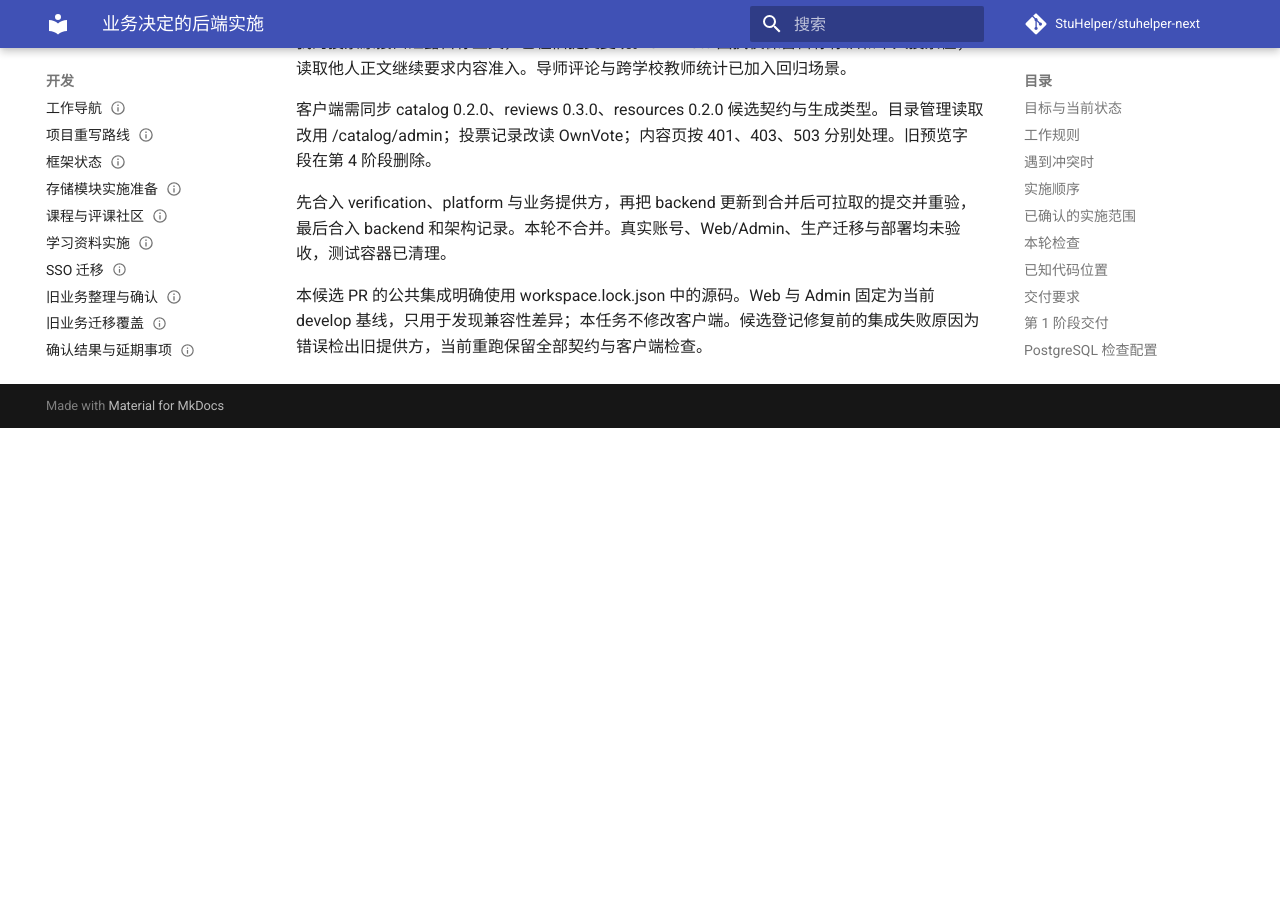
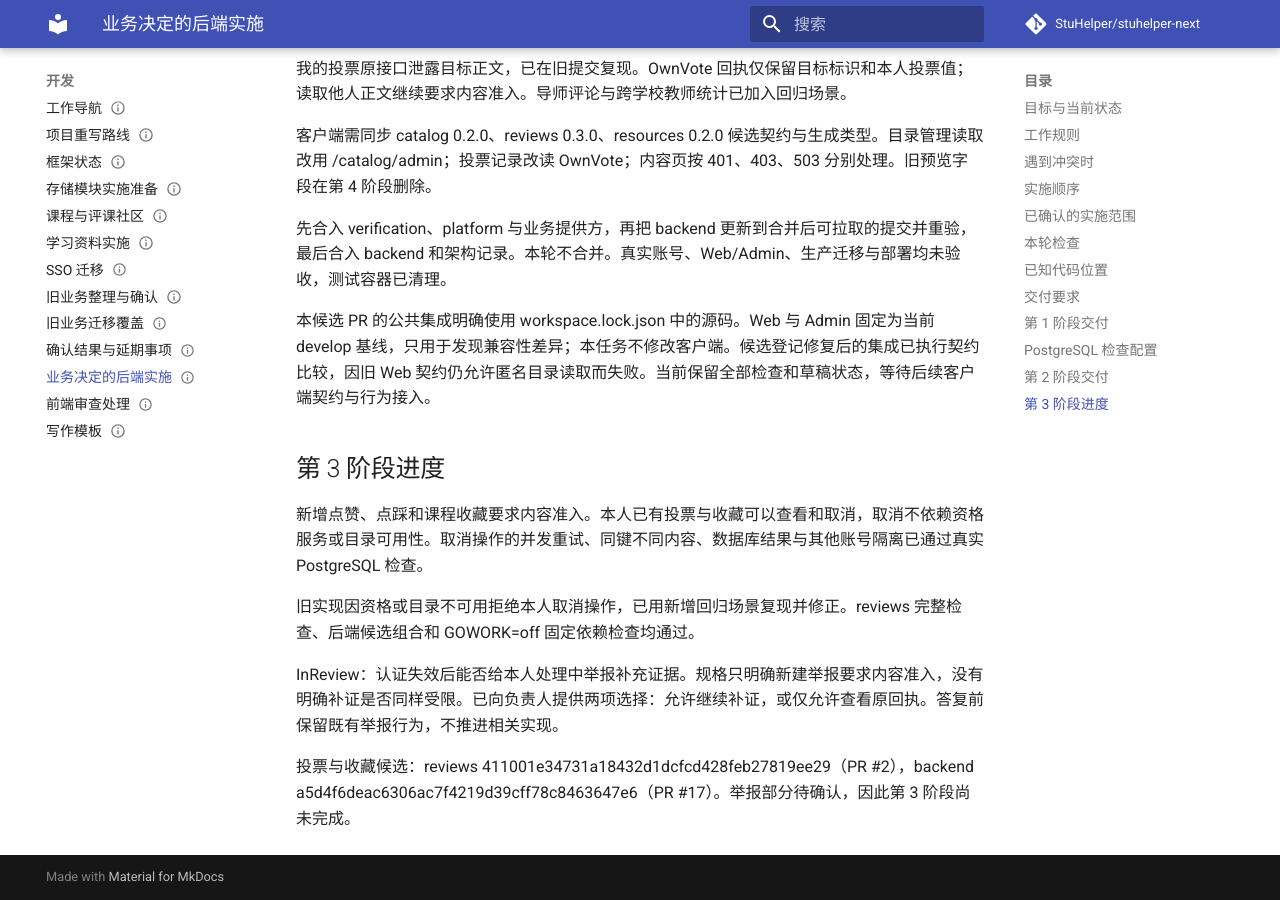
Before and after one commit to StuHelper/stuhelper-next, an MkDocs documentation site: the page built from docs/development/backend-decisions.md, in a window 1280 px wide and 900 px high, scrolled down 5038 px. Built offline with MkDocs 1.6.1 and Material for MkDocs 9.7.7, drawn with Linux system fonts in a browser that asks for light colours; comment, search, counter and statistics services are not loaded; before the commit the page ends 5466 px from its top, so only the background shows below that; some of the changed text lies outside the part shown.

Commit message:
docs(interactions): 记录已验证取消行为与待确认举报边界

```diff
--- a/docs/development/backend-decisions.md
+++ b/docs/development/backend-decisions.md
@@ -10,7 +10,7 @@
 
 本主题列出 2026-11-01 前端审查后需要后端完成的工作，由 Codex 负责实施。规则以[确认结果](business-decisions.md)和各规格为准，本主题只说明范围、顺序和完成条件。
 
-当前进度：第 1、2 阶段已形成候选提交。教师认证、内容读取、搜索和统计的服务端准入已实现，模块检查、候选组合和 GOWORK=off 固定依赖检查通过。第 3 至 11 阶段待实施。
+当前进度：第 1、2 阶段已形成候选提交。教师认证、内容读取、搜索和统计的服务端准入已实现，模块检查、候选组合和 GOWORK=off 固定依赖检查通过。第 3 阶段投票与收藏部分已通过本地检查，举报补证的失效后权限待确认。第 4 至 11 阶段待实施。
 
 ## 工作规则
 
@@ -129,4 +129,14 @@
 
 先合入 verification、platform 与业务提供方，再把 backend 更新到合并后可拉取的提交并重验，最后合入 backend 和架构记录。本轮不合并。真实账号、Web/Admin、生产迁移与部署均未验收，测试容器已清理。
 
-本候选 PR 的公共集成明确使用 workspace.lock.json 中的源码。Web 与 Admin 固定为当前 develop 基线，只用于发现兼容性差异；本任务不修改客户端。候选登记修复前的集成失败原因为错误检出旧提供方，当前重跑保留全部契约与客户端检查。
+本候选 PR 的公共集成明确使用 workspace.lock.json 中的源码。Web 与 Admin 固定为当前 develop 基线，只用于发现兼容性差异；本任务不修改客户端。候选登记修复后的集成已执行契约比较，因旧 Web 契约仍允许匿名目录读取而失败。当前保留全部检查和草稿状态，等待后续客户端契约与行为接入。
+
+## 第 3 阶段进度
+
+新增点赞、点踩和课程收藏要求内容准入。本人已有投票与收藏可以查看和取消，取消不依赖资格服务或目录可用性。取消操作的并发重试、同键不同内容、数据库结果与其他账号隔离已通过真实 PostgreSQL 检查。
+
+旧实现因资格或目录不可用拒绝本人取消操作，已用新增回归场景复现并修正。reviews 完整检查、后端候选组合和 GOWORK=off 固定依赖检查均通过。
+
+InReview：认证失效后能否给本人处理中举报补充证据。规格只明确新建举报要求内容准入，没有明确补证是否同样受限。已向负责人提供两项选择：允许继续补证，或仅允许查看原回执。答复前保留既有举报行为，不推进相关实现。
+
+投票与收藏候选：reviews 411001e34731a18432d1dcfcd428feb27819ee29（PR #2），backend a5d4f6deac6306ac7f4219d39cff78c8463647e6（PR #17）。举报部分待确认，因此第 3 阶段尚未完成。
--- a/workspace.lock.json
+++ b/workspace.lock.json
@@ -28,7 +28,7 @@
     },
     "backend": {
       "repository": "https://github.com/StuHelper/stuhelper-backend.git",
-      "revision": "d061357471ca92f6216107349f413d9f97bb405d",
+      "revision": "a5d4f6deac6306ac7f4219d39cff78c8463647e6",
       "dirty": false
     },
     "catalog": {
@@ -38,7 +38,7 @@
     },
     "reviews": {
       "repository": "https://github.com/StuHelper/stuhelper-reviews.git",
-      "revision": "ef445b6dbd76c03299f5cfe69ad1be2ae7dd3aa4",
+      "revision": "411001e34731a18432d1dcfcd428feb27819ee29",
       "dirty": false
     },
     "moderation": {
```
Also changed, not shown: 1 other file.
